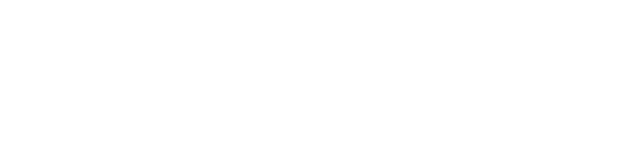
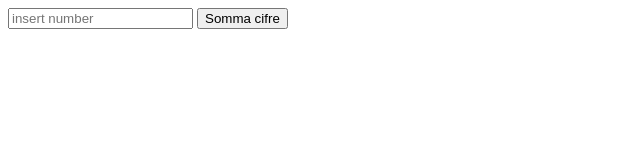
Before and after one commit to mariannacoppa/js-jsnacks-blocco-1, a plain HTML site: page jsnack3/index.html in a window 1280 px wide. Shown: the whole page, without its empty margins (0-640 px from the left). Drawn offline with Linux system fonts and the light colour scheme.

Commit message:
[UPD] let user enter a number

```diff
--- a/jsnack3/index.html
+++ b/jsnack3/index.html
@@ -6,7 +6,10 @@
     <title>Document</title>
 </head>
 <body>
-    <div class="jsnack3"></div>
+    <div class="jsnack3">
+        <input type="number" id="number" placeholder="insert number">
+        <button id="send-number">Somma cifre</button>
+    </div>
     <script src="script.js" type="text/javascript"></script>
 </body>
 </html>
--- a/jsnack3/script.js
+++ b/jsnack3/script.js
@@ -1,3 +1,5 @@
 // SNACK 3:
-// Chiedi un numero di 4 cifre all’utente
-// e calcola la somma di tutte le cifre che compongono il numero.
+// permetto all'utente di inserire un numero
+document.getElementById('number').addEventListener('click', function () {
+
+})
```
